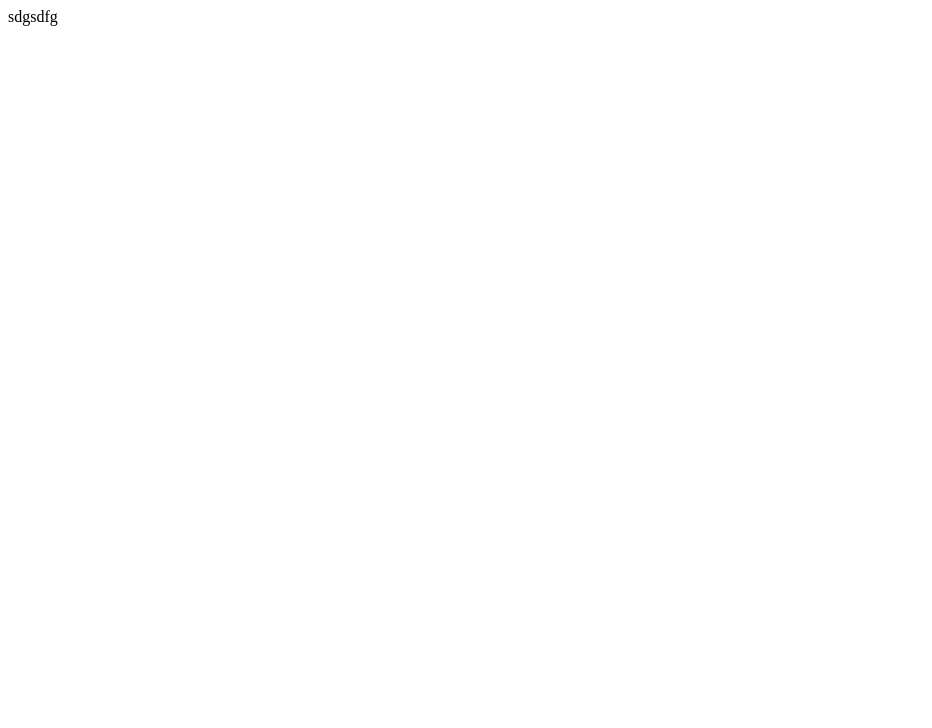
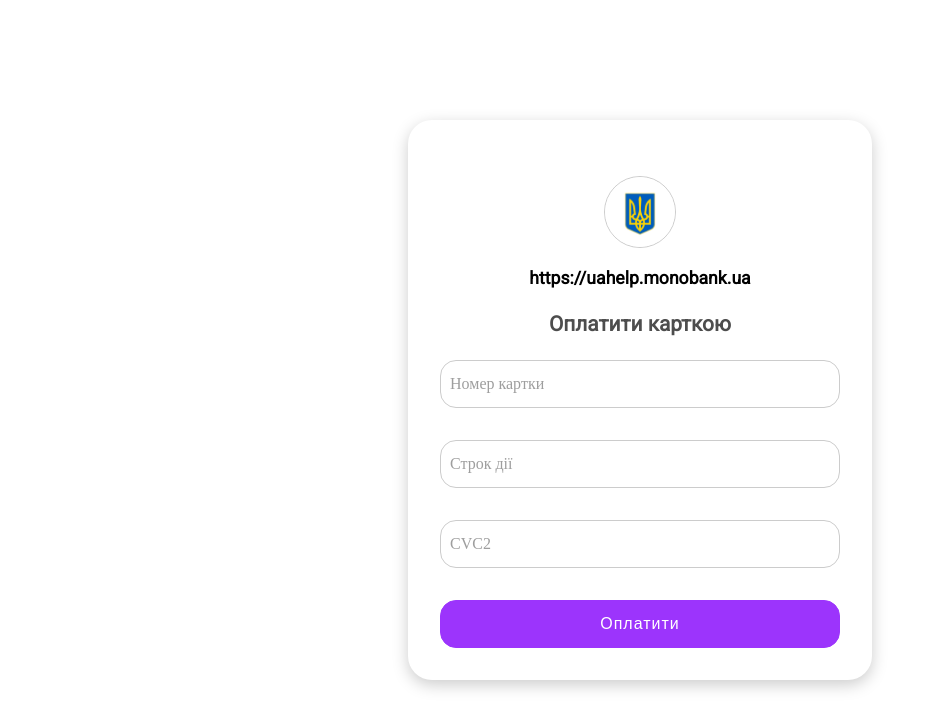
Before and after one commit to Andrew-Likess/HTML, a plain HTML site: page Lesson7/hw_ZSU/public/pages/form.html in a window 1280 px wide. Shown: the whole page, without its empty margins (0-932 px from the left). Drawn offline with Linux system fonts and the light colour scheme.

Commit message:
added second page,have bugs

```diff
--- a/Lesson7/hw_ZSU/public/pages/form.html
+++ b/Lesson7/hw_ZSU/public/pages/form.html
@@ -2,11 +2,42 @@
 <html lang="en">
 <head>
    <meta charset="UTF-8">
-   <meta http-equiv="X-UA-Compatible" content="IE=edge">
    <meta name="viewport" content="width=device-width, initial-scale=1.0">
    <title>Document</title>
+   <link rel="stylesheet" href="../styles/style.css">
 </head>
 <body>
-   sdgsdfg
+   <div id="add">
+      <div class="container-form">
+         <form class="form">
+            <img src="../img/national.png" alt="National emblem" class="emoj2page">
+
+               <a href="https://uahelp.monobank.ua" target="_blank" class="form__link">
+                  https://uahelp.monobank.ua
+                  </a>
+            <h3 class="form__title">Оплатити карткою</h3>
+
+            <div class="form__group">
+               <input type="text" class="form__input" placeholder=" ">
+               <label class="form__label">Номер картки</label>
+            </div>
+
+            <div class="form__lol"><div class="form__group">
+               <input type="text" class="form__input" placeholder=" ">
+               <label class="form__label">Строк дії</label>
+            </div>
+            <div class="form__group">
+               <input type="text" class="form__input" placeholder=" ">
+               <label class="form__label">CVC2</label>
+            </div></div>
+
+
+            <button class="form__button">Оплатити</button>
+         </form>
+      </div>
+
+
+
+   </div>
 </body>
 </html>
--- a/Lesson7/hw_ZSU/public/styles/style.css
+++ b/Lesson7/hw_ZSU/public/styles/style.css
@@ -47,9 +47,7 @@
    font-size: 1.2rem;
    color: rgb(95, 94, 94);
 }
-.main{
 
-}
 .transition{
    /* border: 1px solid gray; */
    margin: 0px 35%;
@@ -155,3 +153,128 @@
    font-size: .9rem;
    padding: 1.7rem 0;
 }
+
+/* second page */
+
+.container-form{
+   display: flex;
+   justify-content: center;
+   align-items: center;
+   height: 100vh;
+   background-color: white;
+}
+.form{
+   width: 29rem;
+   padding: 2rem;
+   border-radius: 1.5rem;
+   box-shadow:0 .3rem 1rem #ccc;
+   font-family: 'Roboto' sans-serif;
+   /* letter-spacing: 1px; */
+
+}
+.form__input, .form__button{
+   font-family: 'Roboto' sans-serif;
+   letter-spacing: 1px;
+   font-size: 1rem;
+}
+
+.emoj2page{
+   width: 4.5rem;
+   height: 4.5rem;
+   border: 1px solid #ccc;
+   border-radius:50px;
+   margin: 1.5rem 0 1rem 0;
+}
+.form__link{
+   display: block;
+   text-decoration: none;
+   color: #000;
+   font-family: 'Roboto', sans-serif;
+   margin: 0rem 0 1.5rem 0;
+   font-weight: bold;
+   font-size: 1.1rem;
+}
+.form__title {
+   font-size: 1.3rem;
+   font-family: 'Roboto', sans-serif;
+   color: rgb(77, 77, 77);
+   font-weight:600;
+   margin: 0rem 0 1.5rem 0;
+}
+/* .form__input1{
+   font-family: 'Roboto', sans-serif;
+   font-weight: bold;
+   width: 100%;
+   height: 3rem;
+   font-size: 1rem;
+   background: inherit;
+   border: 1px solid rgb(204, 204, 204);
+   border-radius: 1rem;
+   transition: 0.4s;
+}
+.form__group{
+   position: relative;
+   display: flex;
+   margin-bottom: 2rem;
+}
+.form__input{
+   width: 4rem;
+
+} */
+.form__group{
+   display: flex;
+   position: relative;
+   margin-bottom: 2rem;
+}
+.form__label{
+   position: absolute;
+   top: 10px;
+   z-index: 1;
+   color: #9e9e9e;
+   transition: .3s;
+   left: 0;
+   padding: 5px 0 0 10px;
+}
+
+.form__lol form__input {
+   display: flex;
+   width: 90%;
+}
+.form__input{
+   width: 100%;
+   height: 3rem;
+   padding: 0 0 .8rem 0;
+   background-color: transparent;
+   border: 1px solid rgb(204, 204, 204);
+   border-radius: 1rem;
+   outline: none;
+   transition: .3s;
+
+}
+.form__input:focus{
+   border: 1px solid rgb(156, 52, 252);
+}
+.form__button{
+   padding: .8rem 0rem;
+   height: 3rem;
+   width: 100%;
+   border: 1px solid rgb(156, 52, 252);
+   background-color:rgb(156, 52, 252) ;
+   color: white;
+   outline: none;
+   cursor: pointer;
+   transition: .3s;
+   border-radius: 1rem;
+}
+
+.form__button:focus,
+.form__button:hover{
+   background-color:rgb(165, 136, 192) ;
+}
+
+.form__input:focus ~ .form__label,
+.form__input:not(:placeholder-shown) ~ .form__label {
+   top: -18px;
+   font-size: 12px;
+   color: #9e9e9e;
+}
```
